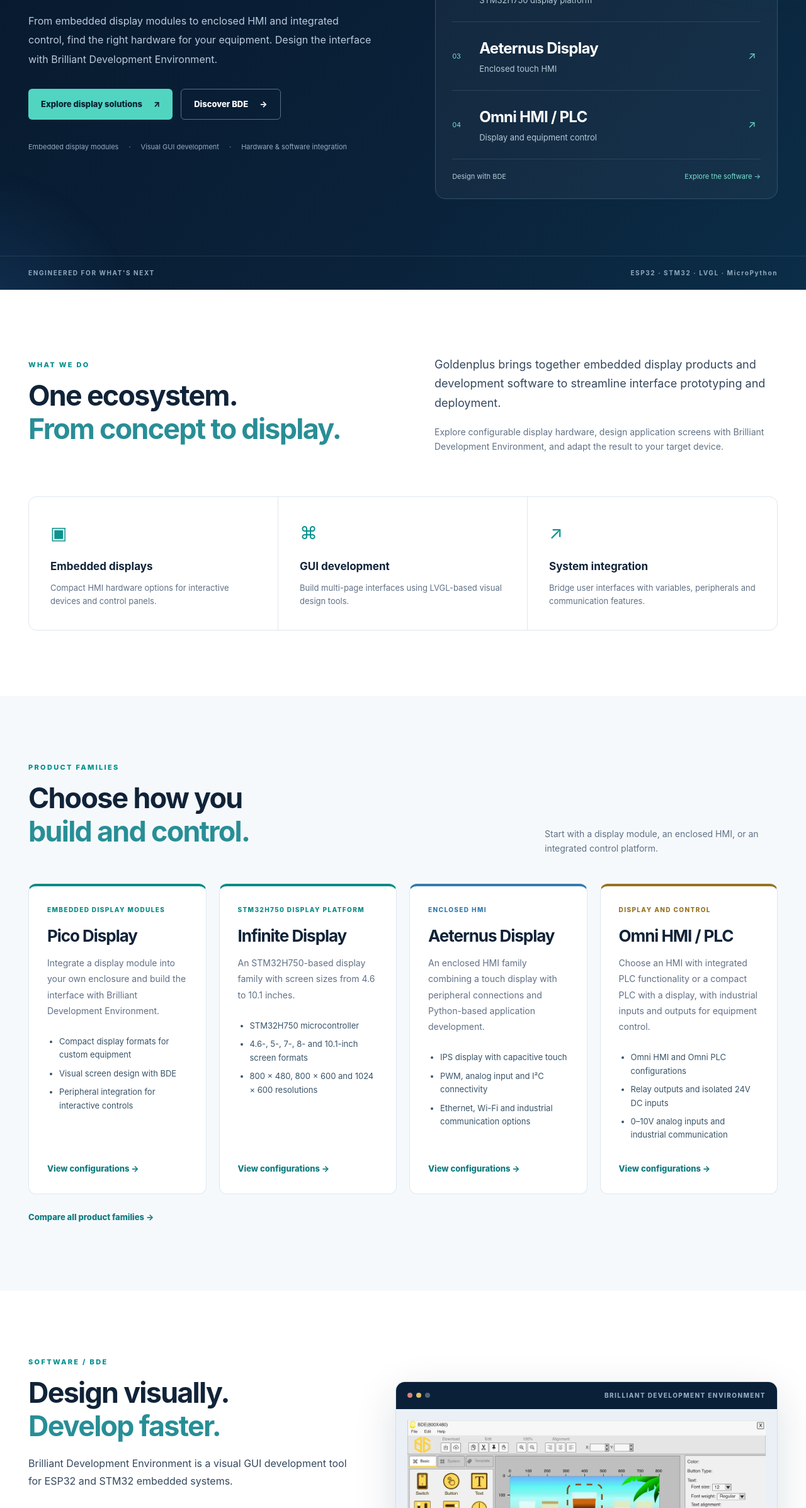
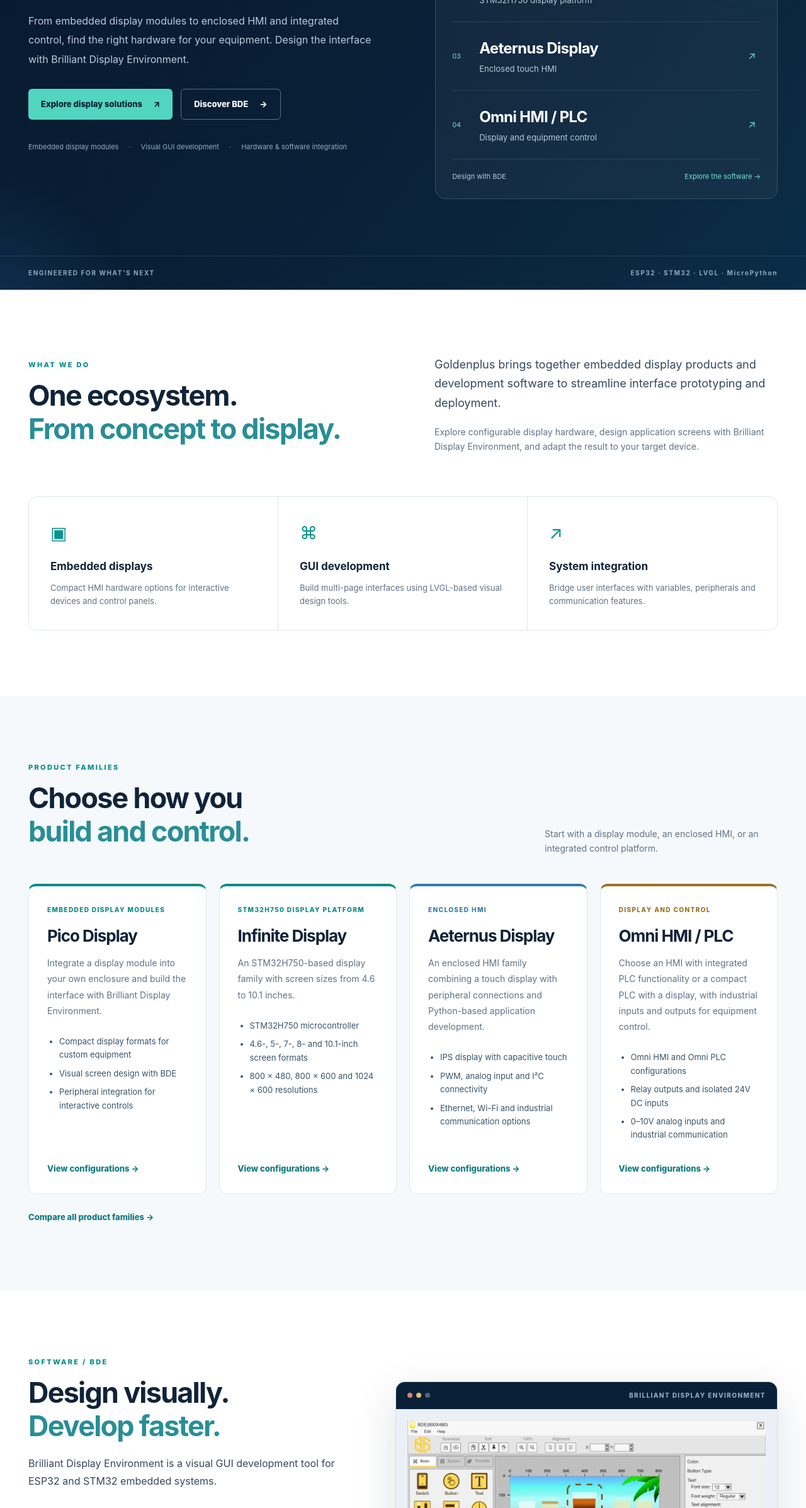
Before and after one commit to ojamesla/Goldenplus-Website, a plain HTML site: page index.html in a window 1280 px wide. Shown: the part 406-2800 px from the top of the page at 63% size. Drawn offline with Linux system fonts and the light colour scheme.

Commit message:
Use Brilliant Display Environment across the website

```diff
--- a/data/news.json
+++ b/data/news.json
@@ -7,7 +7,7 @@
                 "type": "heading"
             },
             {
-                "text": "Goldenplus Electronics showcased embedded human-machine interface (HMI) technology at Taiwan Smart Agriweek 2026. Our exhibition displays included the Omni HMI and Omni PLC families, Aeternus HMI products, and Brilliant Development Environment (BDE), our visual GUI development environment.",
+                "text": "Goldenplus Electronics showcased embedded human-machine interface (HMI) technology at Taiwan Smart Agriweek 2026. Our exhibition displays included the Omni HMI and Omni PLC families, Aeternus HMI products, and Brilliant Display Environment (BDE), our visual GUI development environment.",
                 "type": "paragraph"
             },
             {
@@ -22,7 +22,7 @@
                 "items": [
                     "Omni Display: HMI and PLC-oriented interface systems presented with integrated control features.",
                     "Aeternus Display: embedded displays for user-interface and peripheral integration applications.",
-                    "Brilliant Development Environment: graphical interface design and software development workflow.",
+                    "Brilliant Display Environment: graphical interface design and software development workflow.",
                     "Application demonstrations: interactive control panels and prototype equipment displayed at the booth."
                 ],
                 "type": "list"
@@ -79,7 +79,7 @@
         "linkLabel": "View release",
         "status": "Released",
         "summary": "The BDE Windows installer is available through our official GitHub Releases page.",
-        "title": "Brilliant Development Environment v2.0.3.2 Available",
+        "title": "Brilliant Display Environment v2.0.3.2 Available",
         "url": "https://github.com/ojamesla/BDE-Releases/releases/tag/v2.0.3.2"
     },
     {
--- a/data/products.json
+++ b/data/products.json
@@ -4,7 +4,7 @@
     "name": "Pico Display",
     "category": "Embedded display modules",
     "tagline": "A compact starting point for your embedded interface.",
-    "summary": "Integrate a display module into your own enclosure and build the interface with Brilliant Development Environment.",
+    "summary": "Integrate a display module into your own enclosure and build the interface with Brilliant Display Environment.",
     "audience": "Embedded developers and equipment designers integrating a display into their own product.",
     "highlights": [
       "Compact display formats for custom equipment",
@@ -18,7 +18,7 @@
       ],
       [
         "Development software",
-        "Brilliant Development Environment"
+        "Brilliant Display Environment"
       ],
       [
         "Integration",
--- a/index.html
+++ b/index.html
@@ -4,7 +4,7 @@
 <meta charset="utf-8"/>
 <meta content="width=device-width, initial-scale=1" name="viewport"/>
 <meta content="#07182c" name="theme-color"/>
-<meta content="Goldenplus Electronics develops embedded display and HMI solutions for ESP32 and STM32. Explore Pico Display, Infinite Display, Aeternus Display, Omni HMI / PLC and Brilliant Development Environment (BDE)." name="description"/>
+<meta content="Goldenplus Electronics develops embedded display and HMI solutions for ESP32 and STM32. Explore Pico Display, Infinite Display, Aeternus Display, Omni HMI / PLC and Brilliant Display Environment (BDE)." name="description"/>
 <meta content="Goldenplus Electronics | Embedded Display Solutions" property="og:title"/>
 <meta content="Embedded display hardware, visual GUI development, and engineering solutions for ESP32 and STM32." property="og:description"/>
 <title>Goldenplus Electronics | Embedded HMI &amp; Display Solutions</title>
@@ -41,7 +41,7 @@ if (/^(www\.)?goldenplus-elec\.com\.tw$/i.test(window.location.hostname)) {
 <div class="hero-copy">
 <p class="eyebrow"><span class="eyebrow-dot"></span> EMBEDDED DISPLAY &amp; HMI SOLUTIONS</p>
 <h1 id="hero-heading">Your display.<br/><em>Your control.</em></h1>
-<p class="hero-lead">From embedded display modules to enclosed HMI and integrated control, find the right hardware for your equipment. Design the interface with Brilliant Development Environment.</p>
+<p class="hero-lead">From embedded display modules to enclosed HMI and integrated control, find the right hardware for your equipment. Design the interface with Brilliant Display Environment.</p>
 <div class="hero-actions"><a class="btn btn-primary" href="products.html">Explore display solutions <span aria-hidden="true">↗</span></a><a class="btn btn-ghost" href="bde.html">Discover BDE <span aria-hidden="true">→</span></a></div>
 <div class="hero-points"><span>Embedded display modules</span><span>Visual GUI development</span><span>Hardware &amp; software integration</span></div>
 </div>
@@ -59,7 +59,7 @@ if (/^(www\.)?goldenplus-elec\.com\.tw$/i.test(window.location.hostname)) {
 <section aria-labelledby="solutions-heading" class="section intro" id="solutions">
 <div class="container intro-grid">
 <div><p class="section-kicker">WHAT WE DO</p><h2 id="solutions-heading">One ecosystem.<br/><span>From concept to display.</span></h2></div>
-<div><p class="section-lead">Goldenplus brings together embedded display products and development software to streamline interface prototyping and deployment.</p><p class="muted">Explore configurable display hardware, design application screens with Brilliant Development Environment, and adapt the result to your target device.</p></div>
+<div><p class="section-lead">Goldenplus brings together embedded display products and development software to streamline interface prototyping and deployment.</p><p class="muted">Explore configurable display hardware, design application screens with Brilliant Display Environment, and adapt the result to your target device.</p></div>
 </div>
 <div class="container capabilities">
 <article class="capability"><span aria-hidden="true" class="capability-icon">▣</span><h3>Embedded displays</h3><p>Compact HMI hardware options for interactive devices and control panels.</p></article>
@@ -75,8 +75,8 @@ if (/^(www\.)?goldenplus-elec\.com\.tw$/i.test(window.location.hostname)) {
 </div></section>
 <section aria-labelledby="bde-heading" class="section bde-section" id="bde">
 <div class="container bde-grid">
-<div class="bde-copy"><p class="section-kicker">SOFTWARE / BDE</p><h2 id="bde-heading">Design visually.<br/><span>Develop faster.</span></h2><p class="section-lead">Brilliant Development Environment is a visual GUI development tool for ESP32 and STM32 embedded systems.</p><ul class="check-list"><li>Drag-and-drop graphical interface design</li><li>Multi-page screens and variable binding</li><li>LVGL-based interface development</li><li>Python code generation for supported devices</li></ul><div class="bde-actions"><a class="btn btn-primary" href="https://github.com/ojamesla/BDE-Releases/releases/latest" rel="noopener noreferrer" target="_blank">Download BDE for Windows <span aria-hidden="true">↗</span></a><a class="text-link" href="https://github.com/ojamesla/BDE-Examples" rel="noopener noreferrer" target="_blank">Browse examples →</a><a class="text-link" href="bde.html">Explore BDE features →</a></div><p class="version-note">Latest published Windows release: v2.0.3.2 · Example compatibility varies by project.</p></div>
-<div class="bde-preview"><div class="preview-top"><span class="window-dots"><i></i><i></i><i></i></span><span>BRILLIANT DEVELOPMENT ENVIRONMENT</span></div><img alt="Screenshot of the Brilliant Development Environment visual design workspace" loading="lazy" src="assets/images/bde-editor.webp"/><div class="preview-bottom"><span class="live-indicator"></span> Visual GUI development environment</div></div>
+<div class="bde-copy"><p class="section-kicker">SOFTWARE / BDE</p><h2 id="bde-heading">Design visually.<br/><span>Develop faster.</span></h2><p class="section-lead">Brilliant Display Environment is a visual GUI development tool for ESP32 and STM32 embedded systems.</p><ul class="check-list"><li>Drag-and-drop graphical interface design</li><li>Multi-page screens and variable binding</li><li>LVGL-based interface development</li><li>Python code generation for supported devices</li></ul><div class="bde-actions"><a class="btn btn-primary" href="https://github.com/ojamesla/BDE-Releases/releases/latest" rel="noopener noreferrer" target="_blank">Download BDE for Windows <span aria-hidden="true">↗</span></a><a class="text-link" href="https://github.com/ojamesla/BDE-Examples" rel="noopener noreferrer" target="_blank">Browse examples →</a><a class="text-link" href="bde.html">Explore BDE features →</a></div><p class="version-note">Latest published Windows release: v2.0.3.2 · Example compatibility varies by project.</p></div>
+<div class="bde-preview"><div class="preview-top"><span class="window-dots"><i></i><i></i><i></i></span><span>BRILLIANT DISPLAY ENVIRONMENT</span></div><img alt="Screenshot of the Brilliant Display Environment visual design workspace" loading="lazy" src="assets/images/bde-editor.webp"/><div class="preview-bottom"><span class="live-indicator"></span> Visual GUI development environment</div></div>
 </div>
 </section>
 <section aria-labelledby="latest-news-heading" class="section news-section" id="latest-news">
```
Also changed, not shown: about.html (+1 -1 lines), bde.html (+4 -4 lines), products.html (+1 -1 lines).
